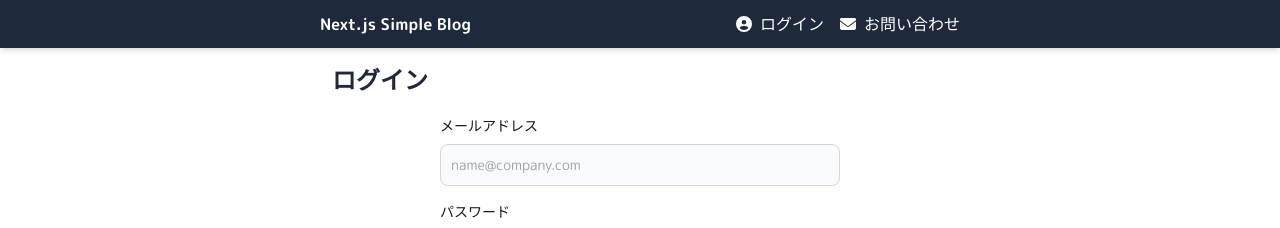
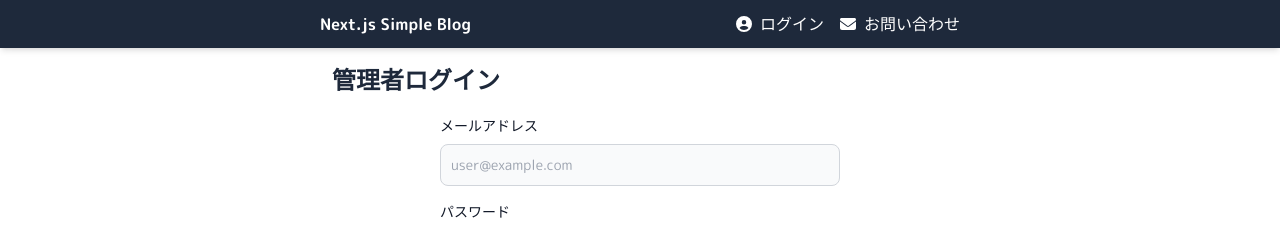
Before and after one commit to TakeshiWada1980/next-simple-blog, a Next.js app: page /login in a window 1280 px wide. Shown: the top 228 px of the page. Built offline with nearby package versions, Linux system fonts and the light colour scheme; no server answers; what tailwindcss-animated would draw is missing.

Commit message:
update 6 files and create 1 file

```diff
--- a/package.json
+++ b/package.json
@@ -33,6 +33,7 @@
     "react-hook-form": "^7.52.0",
     "react-router-dom": "^6.23.1",
     "swr": "^2.2.5",
+    "tailwind-merge": "^2.4.0",
     "ts-node": "^10.9.2",
     "uuid": "^10.0.0",
     "zod": "^3.23.8"
--- a/src/app/_components/elements/DeleteActionDialog.tsx
+++ b/src/app/_components/elements/DeleteActionDialog.tsx
@@ -2,6 +2,7 @@
 
 import React, { useEffect, useState } from "react";
 import cn from "classnames";
+import { twMerge } from "tailwind-merge";
 import * as AlertDialog from "@radix-ui/react-alert-dialog";
 import { ApiResponse } from "@/app/_types/ApiResponse";
 import { FontAwesomeIcon } from "@fortawesome/react-fontawesome";
@@ -87,7 +88,7 @@ const DeleteActionDialog: React.FC<Props> = (props) => {
     <AlertDialog.Root open={isDialogOpen} onOpenChange={setIsDialogOpen}>
       <AlertDialog.Trigger asChild>
         <button
-          className={cn(buttonStyle, className)}
+          className={twMerge(buttonStyle, className)}
           onClick={() => setIsDialogOpen(true)}
         >
           <FontAwesomeIcon icon={faTrashCan} />
--- a/src/app/admin/categories/[id]/page.tsx
+++ b/src/app/admin/categories/[id]/page.tsx
@@ -145,7 +145,7 @@ const page: React.FC = () => {
             <SubmitButton label="名前を変更" />
           </FormProvider>
           <DeleteActionDialog
-            className="px-3 font-bold text-base"
+            className="px-3 font-bold text-base hover:bg-red-500"
             title={deleteConfTitle}
             description={deleteConfDescription}
             endpoint={deleteEndpoint}
--- /dev/null
+++ b/src/app/login/_type/validationSchema.ts
@@ -0,0 +1,8 @@
+import { z } from "zod";
+
+export const validationSchema = z.object({
+  email: z.string().email("メールアドレスの形式で入力してください。"),
+  password: z.string().min(6, "6文字以上で入力してください。"),
+});
+
+export type LoginFormData = z.infer<typeof validationSchema>;
--- a/src/app/login/page.tsx
+++ b/src/app/login/page.tsx
@@ -1,38 +1,44 @@
 "use client";
 
+import React, { useState } from "react";
 import { supabase } from "@/utils/supabase";
 import { useRouter } from "next/navigation";
-import { useState } from "react";
 import PageWrapper from "@/app/_components/elements/PageWrapper";
-
-// NOTE:Zodによるバリデーションを追加する
-// NOTE:useFormを使ってフォームの状態を管理する
+import { validationSchema, LoginFormData } from "./_type/validationSchema";
+import { useForm } from "react-hook-form";
+import { zodResolver } from "@hookform/resolvers/zod";
+import ErrorMessage from "@/app/_components/elements/ErrorMessage";
+import { FontAwesomeIcon } from "@fortawesome/react-fontawesome";
+import { faSpinner } from "@fortawesome/free-solid-svg-icons";
+import cn from "classnames";
 
 export default function Page() {
-  const [email, setEmail] = useState("");
-  const [password, setPassword] = useState("");
+  const [errorMsg, setErrorMsg] = useState<string | null>(null);
   const router = useRouter();
+  // prettier-ignore
+  const {
+    register, handleSubmit, formState: { errors, isSubmitting },
+  } = useForm<LoginFormData>({ mode: "onChange", resolver: zodResolver(validationSchema)});
 
-  const handleSubmit = async (event: React.FormEvent<HTMLFormElement>) => {
-    event.preventDefault();
-
+  const onSubmit = async (data: LoginFormData) => {
+    setErrorMsg(null);
     const { error } = await supabase.auth.signInWithPassword({
-      email,
-      password,
+      email: data.email,
+      password: data.password,
     });
-
     if (error) {
-      alert("ログインに失敗しました");
+      setErrorMsg(error.message);
     } else {
       router.replace("/admin/posts");
     }
   };
 
   return (
-    <PageWrapper pageTitle="ログイン">
+    <PageWrapper pageTitle="管理者ログイン">
       <div className="flex justify-center pt-5">
         <form
-          onSubmit={handleSubmit}
+          noValidate
+          onSubmit={handleSubmit(onSubmit)}
           className="space-y-4 w-full max-w-[400px]"
         >
           <div>
@@ -43,14 +49,20 @@ export default function Page() {
               メールアドレス
             </label>
             <input
+              {...register("email")}
               type="email"
               name="email"
               id="email"
-              className="bg-gray-50 border border-gray-300 text-gray-900 text-sm rounded-lg focus:ring-blue-500 focus:border-blue-500 block w-full p-2.5"
-              placeholder="name@company.com"
-              required
-              onChange={(e) => setEmail(e.target.value)}
+              placeholder="user@example.com"
+              className={cn(
+                "bg-gray-50 border text-gray-900 text-sm rounded-lg focus:ring-blue-500 focus:border-blue-500 block w-full p-2.5",
+                {
+                  "border-red-500": errors.email,
+                  "border-gray-300": !errors.email,
+                }
+              )}
             />
+            <ErrorMessage message={errors.email?.message} />
           </div>
           <div>
             <label
@@ -60,23 +72,41 @@ export default function Page() {
               パスワード
             </label>
             <input
+              {...register("password")}
               type="password"
               name="password"
               id="password"
               placeholder="••••••••"
-              className="bg-gray-50 border border-gray-300 text-gray-900 text-sm rounded-lg focus:ring-blue-500 focus:border-blue-500 block w-full p-2.5"
-              required
-              onChange={(e) => setPassword(e.target.value)}
+              className={cn(
+                "bg-gray-50 border text-gray-900 text-sm rounded-lg focus:ring-blue-500 focus:border-blue-500 block w-full p-2.5",
+                {
+                  "border-red-500": errors.password,
+                  "border-gray-300": !errors.password,
+                }
+              )}
             />
+            <ErrorMessage message={errors.password?.message} />
           </div>
 
           <div>
             <button
               type="submit"
+              disabled={isSubmitting}
               className="w-full text-white bg-blue-700 hover:bg-blue-800 focus:ring-4 focus:outline-none focus:ring-blue-300 font-medium rounded-lg text-sm px-5 py-2.5 text-center"
             >
-              ログイン
+              {isSubmitting ? (
+                <div>
+                  <FontAwesomeIcon
+                    icon={faSpinner}
+                    className="animate-spin animate-duration-[2000ms] mr-2"
+                  />
+                  ログイン処理中...
+                </div>
+              ) : (
+                <div>ログイン</div>
+              )}
             </button>
+            {errorMsg && <ErrorMessage message={errorMsg} />}
           </div>
         </form>
       </div>
```
Also changed, not shown: 2 other files (tests, documents, lock files or other folders).
